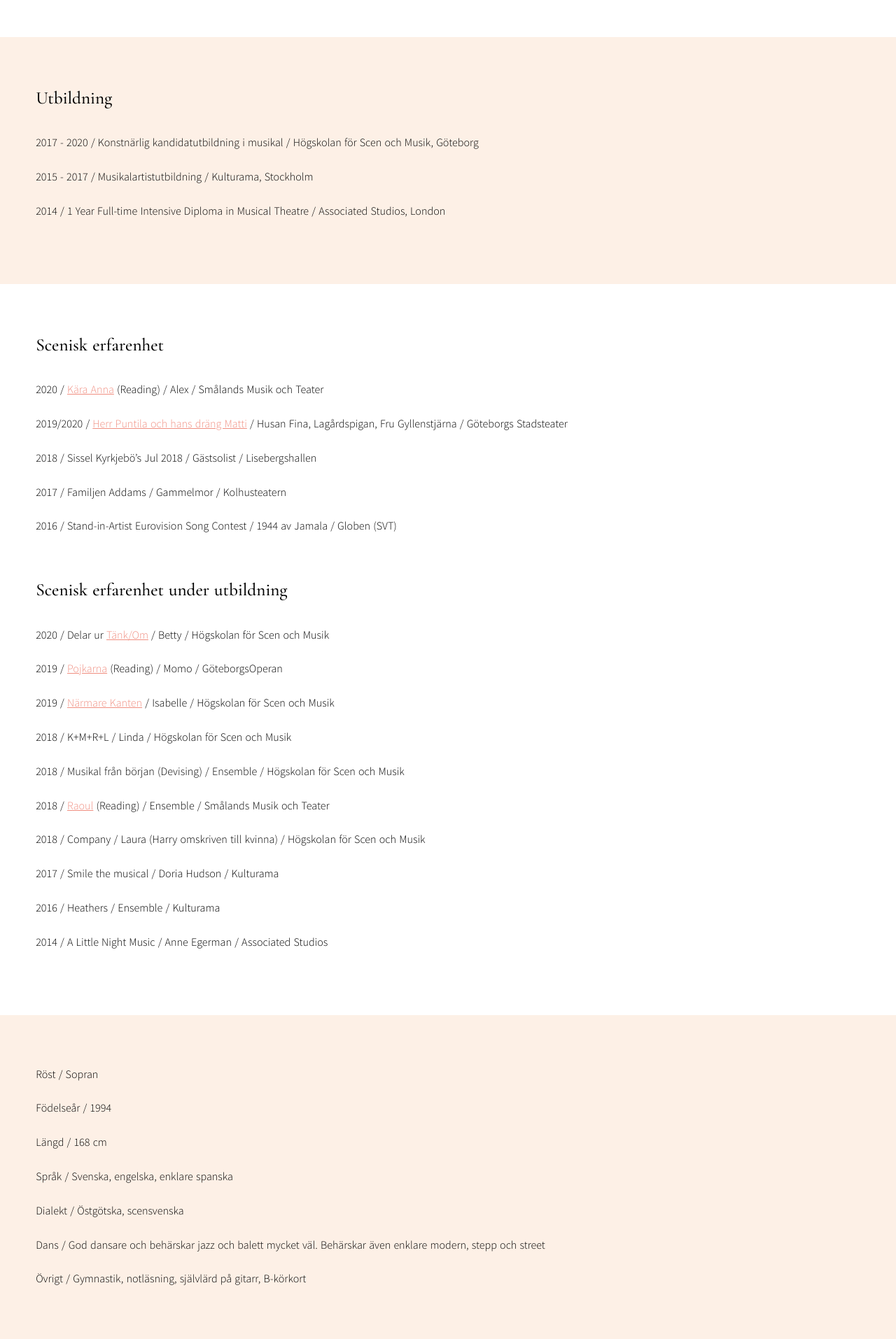
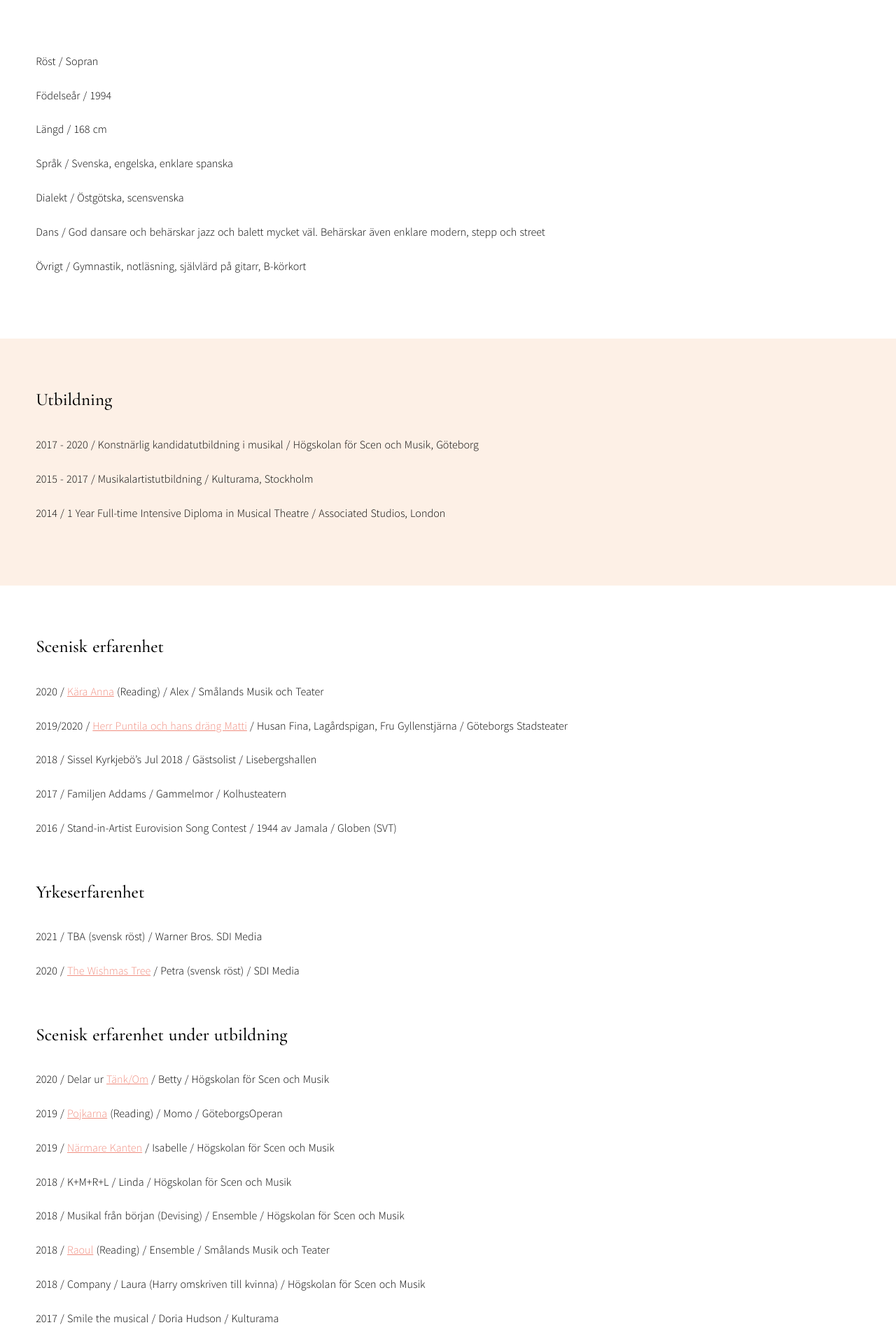
Before and after one commit to kindstrom-solutions/fridalinnell, a Nuxt app: page /cv in a window 1280 px wide. Shown: the part 846-2760 px from the top of the page at 70% size. Built offline with nearby package versions, Linux system fonts and the light colour scheme.

Commit message:
Add new content to cv page

```diff
--- a/pages/cv.vue
+++ b/pages/cv.vue
@@ -23,6 +23,15 @@
         CV
       </h1>
     </div>
+    <div class="other-section">
+      <p>Röst / Sopran</p>
+      <p>Födelseår / 1994</p>
+      <p>Längd / 168 cm</p>
+      <p>Språk / Svenska, engelska, enklare spanska</p>
+      <p>Dialekt / Östgötska, scensvenska</p>
+      <p>Dans / God dansare och behärskar jazz och balett mycket väl. Behärskar även enklare modern, stepp och street</p>
+      <p>Övrigt / Gymnastik, notläsning, självlärd på gitarr, B-körkort</p>
+    </div>
     <div class="cv-section">
       <h4>Utbildning</h4>
       <p>2017 - 2020 / Konstnärlig kandidatutbildning i musikal / Högskolan för Scen och Musik, Göteborg</p>
@@ -36,6 +45,9 @@
       <p>2018 / Sissel Kyrkjebö’s Jul 2018 / Gästsolist / Lisebergshallen</p>
       <p>2017 / Familjen Addams / Gammelmor / Kolhusteatern</p>
       <p>2016 / Stand-in-Artist Eurovision Song Contest / 1944 av Jamala / Globen (SVT)</p>
+      <h4 style="margin-top: 60px;">Yrkeserfarenhet</h4>
+      <p>2021 / TBA (svensk röst) / Warner Bros. SDI Media</p>
+      <p>2020 / <a href="https://se.hbonordic.com/kids/movies/onsketradet/1f10ced-013a36f3e50">The Wishmas Tree</a> / Petra (svensk röst) / SDI Media</p>
       <h4 style="margin-top: 60px;">Scenisk erfarenhet under utbildning</h4>
       <p>2020 / Delar ur <a href="https://www.scenfilm.se/2020/06/15/sorg-och-besvikelse-blev-till-kreativitet-vid-musikalutbildningen/">Tänk/Om</a> / Betty / Högskolan för Scen och Musik</p>
       <p>2019 / <a href="https://www.facebook.com/pojkarnamusikalen/">Pojkarna</a> (Reading) / Momo / GöteborgsOperan</p>
@@ -48,14 +60,9 @@
       <p>2016 / Heathers / Ensemble / Kulturama</p>
       <p>2014 / A Little Night Music / Anne Egerman / Associated Studios</p>
     </div>
-    <div class="other-section">
-      <p>Röst / Sopran</p>
-      <p>Födelseår / 1994</p>
-      <p>Längd / 168 cm</p>
-      <p>Språk / Svenska, engelska, enklare spanska</p>
-      <p>Dialekt / Östgötska, scensvenska</p>
-      <p>Dans / God dansare och behärskar jazz och balett mycket väl. Behärskar även enklare modern, stepp och street</p>
-      <p>Övrigt / Gymnastik, notläsning, självlärd på gitarr, B-körkort</p>
+    <div class="continuing-section">
+      <h4>Fortbildning</h4>
+      <p>Jazzlinjen JAM Studio / Södertörns Folkhögskola</p>
     </div>
   </div>
 </template>
@@ -110,7 +117,7 @@ export default {
   font-size: 52px;
 }
 
-.cv-section, .scene-section, .other-section {
+.cv-section, .scene-section, .continuing-section {
   padding: 70px 6vw;
 
   @media screen and (min-width: 800px) {
@@ -126,6 +133,23 @@ export default {
   }
 }
 
+.other-section {
+  background-color: #fff;
+  padding: 20px 6vw 70px 6vw;
+
+  @media screen and (min-width: 800px) {
+    padding: 20px 4vw 70px 4vw;
+  }
+
+  h4 {
+    margin-bottom: 32px;
+  }
+
+  p {
+    margin-bottom: 20px;
+  }
+}
+
 .scene-section {
   background-color: #fff;
 }
```
